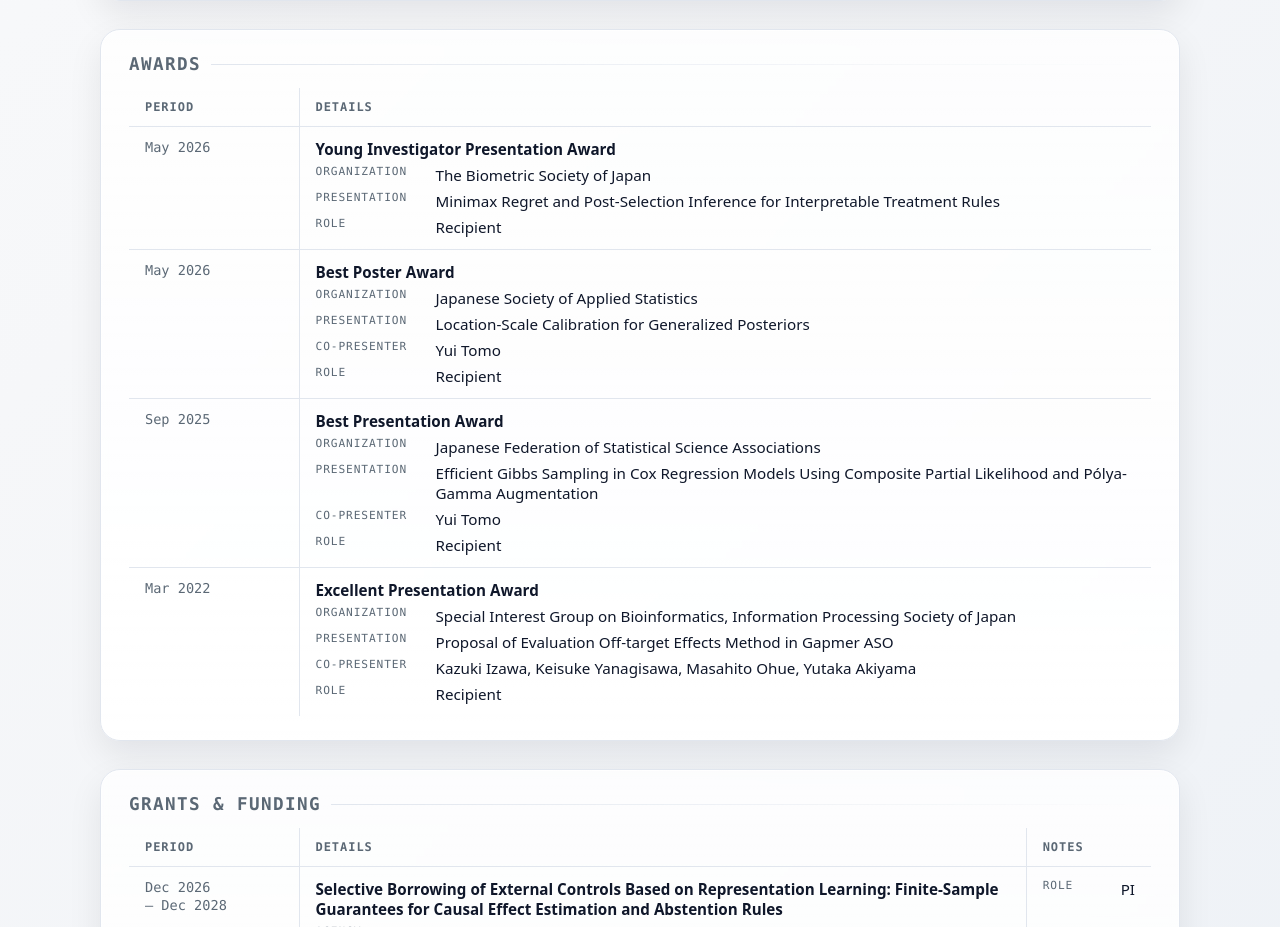
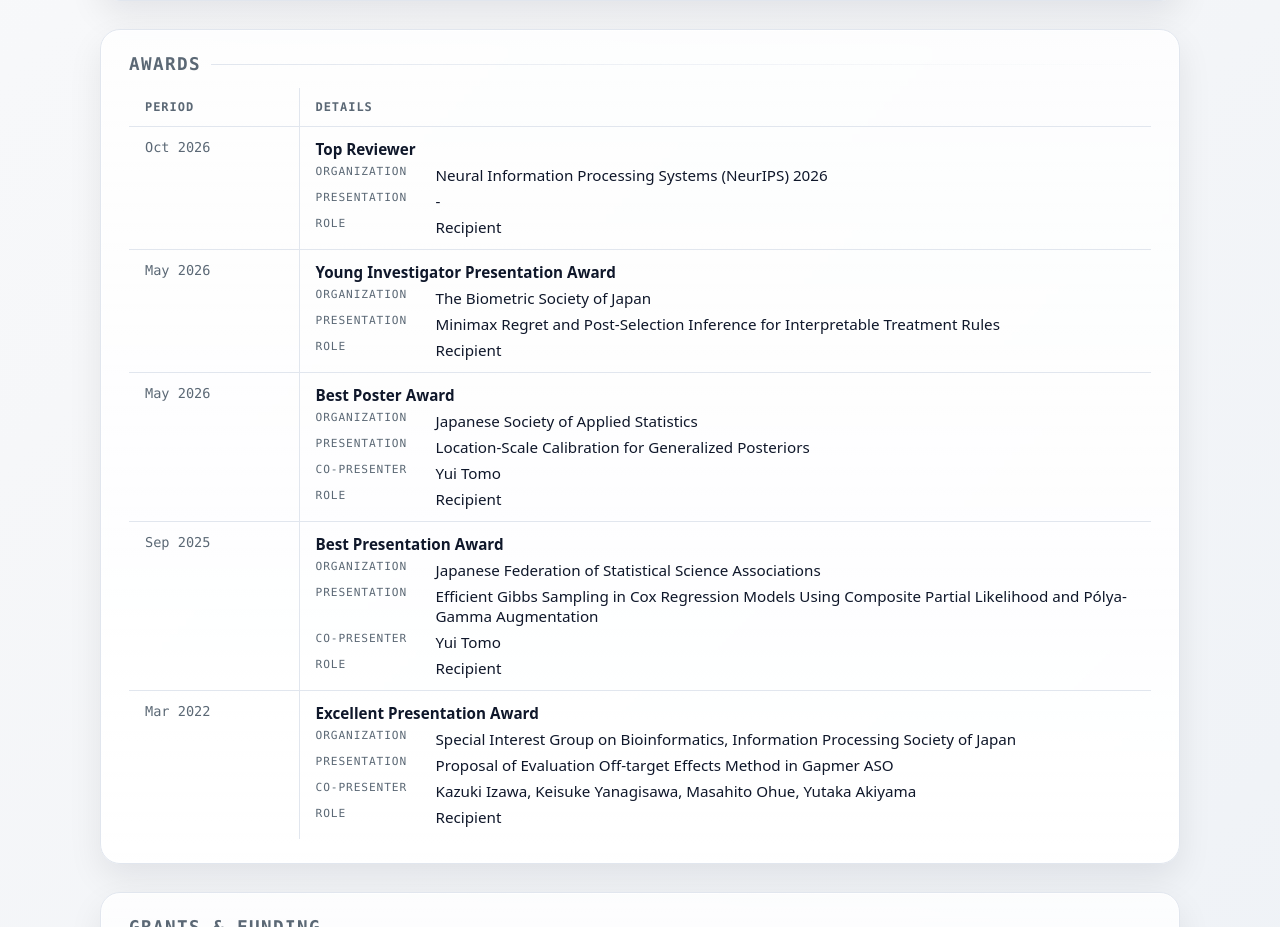
Before and after one commit to shutech2001/shutech2001.github.io, a plain HTML site: page cv.html in a window 1280 px wide. Shown: the part 1490-2417 px from the top of the page. Drawn offline with Linux system fonts and the light colour scheme.

Commit message:
add awards

```diff
--- a/cv.html
+++ b/cv.html
@@ -396,6 +396,33 @@
             </thead>
             <tbody>
             <tr>
+              <td>
+                <div class="period">
+                  <span><span class="lang-en">Oct 2026</span><span class="lang-ja">2026年10月</span></span>
+                </div>
+              </td>
+              <td>
+                <div class="cv-role">Top Reviewer</div>
+                <ul class="cv-meta">
+                  <li>
+                    <span class="cv-label" data-i18n="cv.label.organization">Organization</span>
+                    <span>Neural Information Processing Systems (NeurIPS) 2026</span>
+                  </li>
+                  <li>
+                    <span class="cv-label" data-i18n="cv.label.presentation">Presentation</span>
+                    <span>-</span>
+                  </li>
+                  <li>
+                    <span class="cv-label" data-i18n="cv.label.role">Role</span>
+                    <span>
+                      <span class="lang-en">Recipient</span>
+                      <span class="lang-ja">受賞者</span>
+                    </span>
+                  </li>
+                </ul>
+              </td>
+            </tr>
+            <tr>
                 <td>
                   <div class="period">
                     <span><span class="lang-en">May 2026</span><span class="lang-ja">2026年5月</span></span>
```
